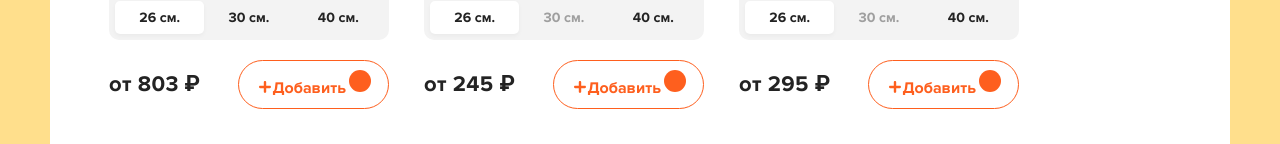
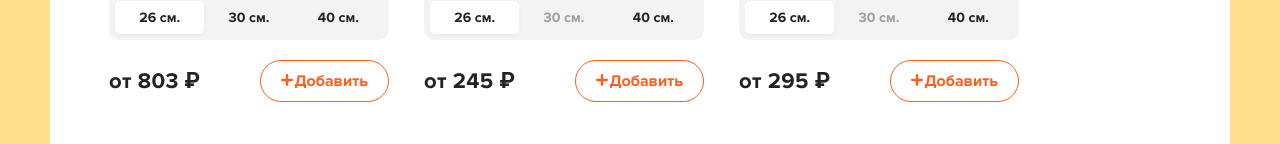
Before and after one commit to onetwoclick/pizza-react-redux, a React (Create React App) app: page / in a window 1280 px wide. Shown: the part 656-800 px from the top of the page. Built offline with nearby package versions, Linux system fonts and the light colour scheme; data requests are answered from the project's data file.

Commit message:
fix cart redux

```diff
--- a/src/components/Header.jsx
+++ b/src/components/Header.jsx
@@ -4,7 +4,7 @@ import {Link} from "react-router-dom";
 import {useSelector} from "react-redux";
 
 function Header() {
-    const {totalPrice, totalCount} = useSelector(({cart}) => (cart))
+    const {totalPrice, totalCount} = useSelector(({cart}) => cart)
 
     return (
         <div className="header">
--- a/src/components/PizzaBlock/index.jsx
+++ b/src/components/PizzaBlock/index.jsx
@@ -84,7 +84,7 @@ function Index({id,name,price,imageUrl,types,sizes,addedCount}){
             />
           </svg>
           <span>Добавить</span>
-          <i>{addedCount}</i>
+          {addedCount && <i>{addedCount}</i>}
         </Button>
       </div>
     </div>
@@ -97,7 +97,7 @@ Index.propTypes = {
   price: PropTypes.number.isRequired,
   types: PropTypes.arrayOf(PropTypes.number).isRequired,
   sizes: PropTypes.arrayOf(PropTypes.number).isRequired,
-  addedCount: PropTypes.number.isRequired,
+  addedCount: PropTypes.number,
 }
 
 Index.degaulProps = {
--- a/src/redux/reducers/cart.js
+++ b/src/redux/reducers/cart.js
@@ -17,8 +17,8 @@ const cart = (state = initialState, action) => {
                 action.payload
               ]
         };
-      const sumCount = [].concat.apply([], Object.keys(newItems));
-      const sumTotal = sumCount.reduce((sum, obj) => obj.price + sum, 0)
+      const sumCount = [].concat.apply([], Object.values(newItems));
+      const sumTotal = sumCount.reduce((sum, obj) => obj.price + sum, 0);
       return {
         ...state,
         items: newItems,
```
